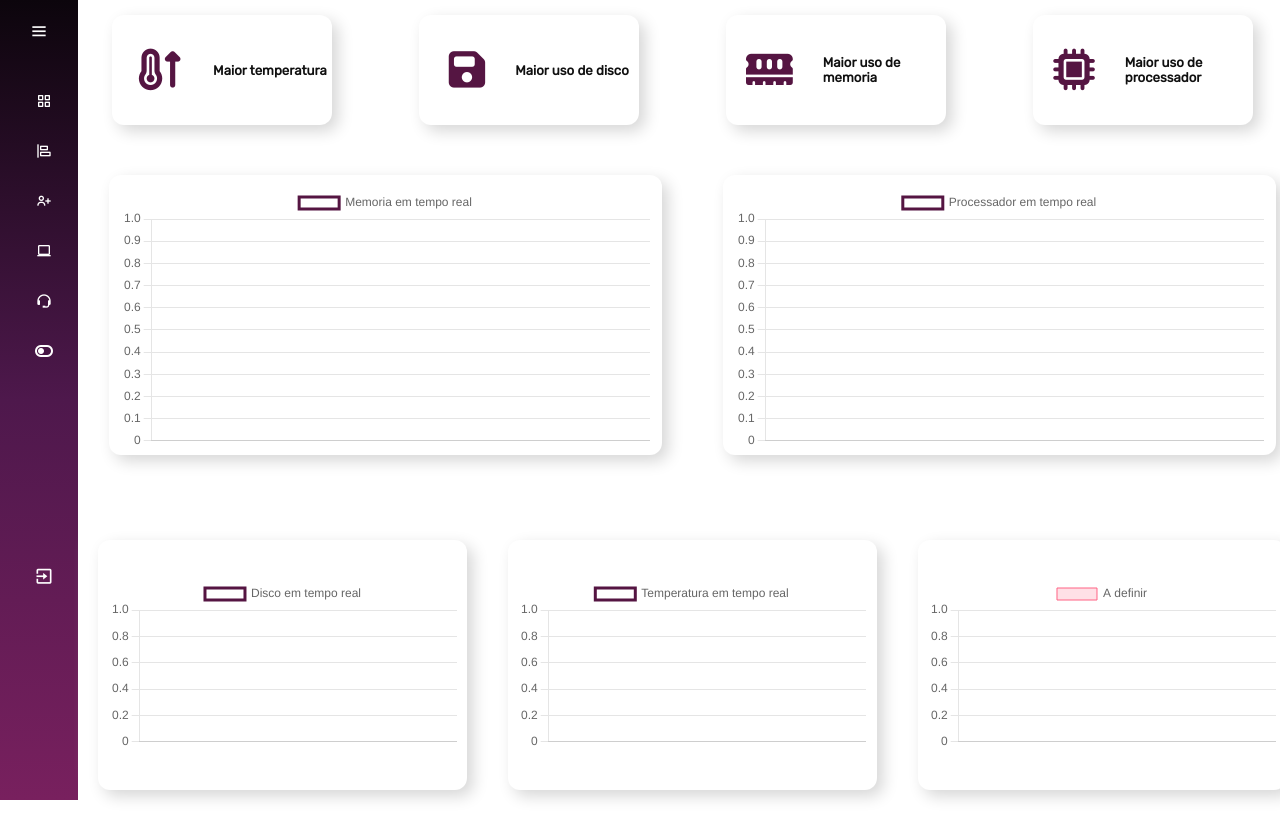
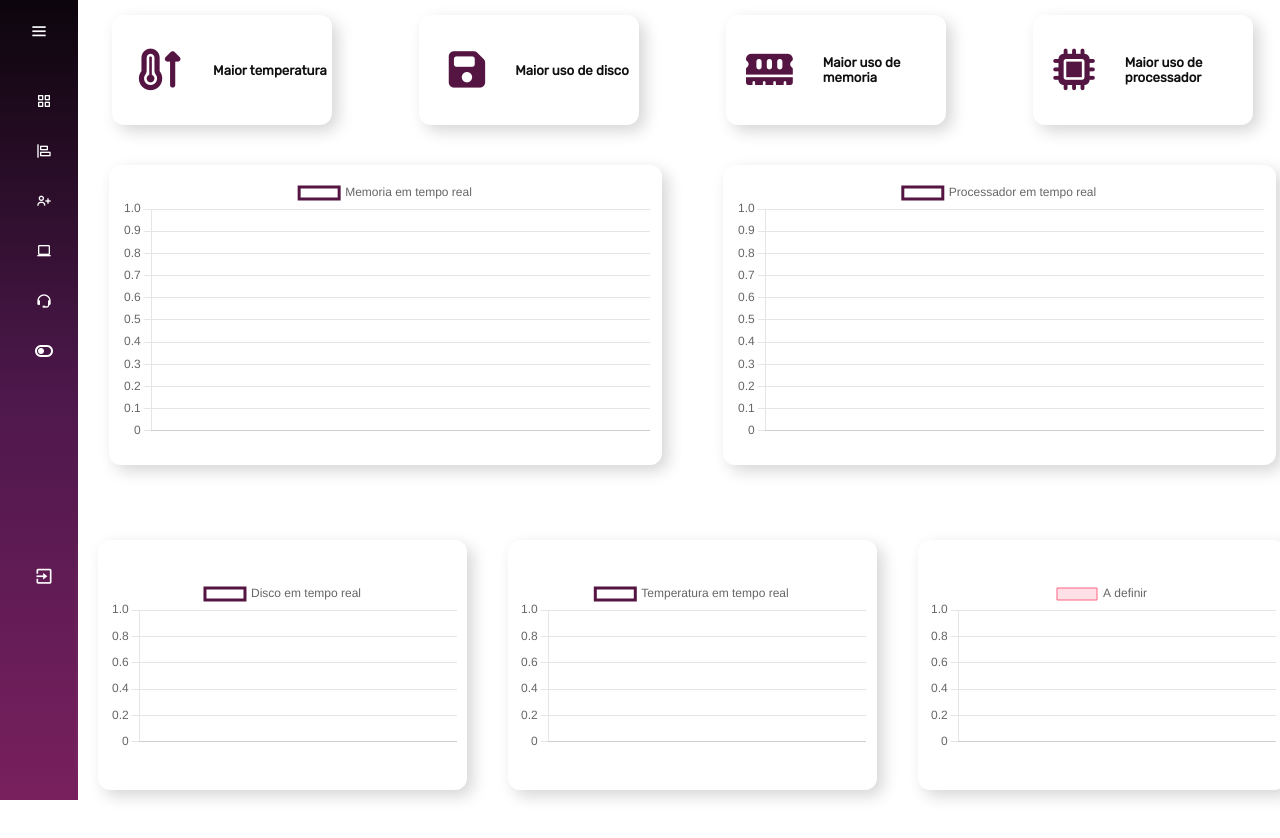
Before and after one commit to thaylaandreassi/Animix-PI, a website: page site/public/dashboard/dashboard.html in a window 1280 px wide. Shown: the top 838 px of the page. Drawn offline with nearby package versions, Linux system fonts and the light colour scheme; files that its build step writes are made by us from their sources; no server answers; a web font is replaced by a local one.

Commit message:
refatoração da dashboard

```diff
--- a/site/public/dashboard/dashboard.css
+++ b/site/public/dashboard/dashboard.css
@@ -353,7 +353,7 @@ padding: 10px;
     background-color: var(--background_color-card);
     box-shadow: 6px 6px 16px var(--top-shadow),
         -6px -6px 16px var(--bottom-shadow);
-    height: 280px;
+    height: 300px;
     width: 45%;
     border-radius: 12px;
     padding: 12px;
@@ -365,7 +365,7 @@ padding: 10px;
     background-color: var(--background_color-card);
     box-shadow: 6px 6px 16px var(--top-shadow),
         -6px -6px 16px var(--bottom-shadow);
-    height: 280px;
+    height: 300px;
     width: 45%;
     border-radius: 12px;
     padding: 12px;
@@ -436,21 +436,24 @@ padding: 10px;
     align-items: center;
 }
 
-.warning-msg{
+.warning-msg {
     margin: 10px 0;
     padding: 10px;
     border-radius: 3px 3px 3px 3px;
     z-index: 99999;
 }
+
 .warning-msg {
     color: #D8000C;
     background-color: #FFBABA;
 }
+
 .iptRange {
     margin-top: 30vh;
 
 }
-          .iptRange{
+
+.iptRange {
     margin-left: 15px;
     margin-top: 20px;
     width: 200px;
@@ -469,6 +472,7 @@ padding: 10px;
     border: 0px solid #010101;
 
 }
+
 ::-moz-range-track {
     width: 100%;
     height: 5px;
@@ -491,6 +495,7 @@ padding: 10px;
     -webkit-appearance: none;
     margin-top: -10px;
 }
+
 ::-moz-range-thumb {
     box-shadow: none;
     border: 0px solid #7634BF;
@@ -503,23 +508,26 @@ padding: 10px;
     -webkit-appearance: none;
     margin-top: -20px;
 }
+
 ::-moz-focus-outer {
     border: 0;
 }
 
 /*input range: fim*/
 
-          #budget{
+#budget {
     margin-top: -2.5vmin;
 }
-          .placa1{
+
+.placa1 {
     background-image: url(placuda2.png);
     background-repeat: no-repeat;
     background-size: 95%;
     margin-top: -15px;
     margin-left: 25px;
 }
-        .heatt{
+
+.heatt {
     width: 100%;
     height: 100%;
 
--- a/site/public/dashboard/dashboard.html
+++ b/site/public/dashboard/dashboard.html
@@ -13,6 +13,10 @@
     <link rel="stylesheet" href="dashboard.css">
     <link href='https://unpkg.com/boxicons@2.1.4/css/boxicons.min.css' rel='stylesheet'>
     <script src="https://cdn.jsdelivr.net/npm/chart.js"></script>
+    <script src="js/simpleheat.js"></script>
+    <script src="demo/data.js"></script>
+    <script type="module" src="https://unpkg.com/ionicons@5.5.2/dist/ionicons/ionicons.esm.js"></script>
+    <script nomodule src="https://unpkg.com/ionicons@5.5.2/dist/ionicons/ionicons.js"></script>
 </head>
 
 <body onload="obterdados(1), obterDadosGrafico(1)">
@@ -174,25 +178,16 @@
                         <div class="mapa">
                             <canvas id="canvas" class="heatt" width=460 height=450></canvas>
                             <p id="budget">Renderização: . . .</p>
-                            <div class="fim2">
-
-                            </div>
+                            <div class="fim2"></div>
                         </div>
-
-
                     </div>
-
                 </div>
             </div>
-            </header>
-            <script type="module" src="https://unpkg.com/ionicons@5.5.2/dist/ionicons/ionicons.esm.js"></script>
-            <script nomodule src="https://unpkg.com/ionicons@5.5.2/dist/ionicons/ionicons.js"></script>
+        </div>
+    </main>
 </body>
 
 </html>
-
-
-
 <script>
     var rangeSlider = document.getElementById("iptRange");
     var rangeBullet = document.getElementById("rs-bullet");
@@ -205,10 +200,6 @@
         rangeBullet.style.left = (bulletPosition * 578) + "px";
     }
 
-</script>
-
-
-<script>
     // pode colocar isso em qualquer lugar msm
     function kk2() {
 
@@ -296,9 +287,6 @@
     }
                 // Não esqueça de linkar os dos src's abaixo, sendo eles "simpleheat.js e "demo/data"
 </script>
-
-<script src="js/simpleheat.js"></script>
-<script src="demo/data.js"></script>
 <script>
 
     window.requestAnimationFrame = window.requestAnimationFrame || window.mozRequestAnimationFrame ||
@@ -325,10 +313,7 @@
         frame = frame || window.requestAnimationFrame(draw);
     };
 
-
-
 </script>
-
 <script>
     localStorage.setItem('theme', 'light');
     var idMaquina = 1;
@@ -343,7 +328,6 @@
     const labels = [
 
     ];
-
 
     const data = {
         labels: labels,
@@ -433,8 +417,6 @@
         data: data5,
         options: {}
     };
-
-
 </script>
 <script>
     const myChart = new Chart(
@@ -591,5 +573,4 @@
             localStorage.setItem('theme', 'light')
         }
     });
-
 </script>
```
Lines whose indentation alone changed are shown as unchanged.
